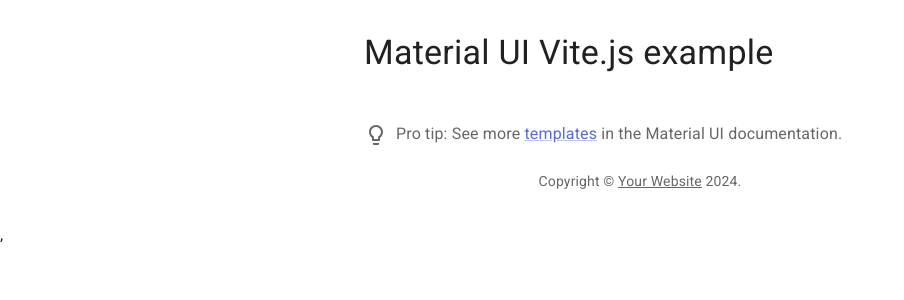
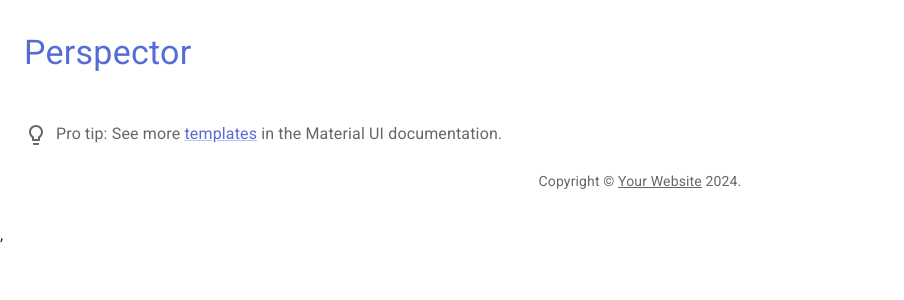
Before and after one commit to eccpluto/IOD-SE2024-miniProject02.1, a React (Vite) app in the folder material-ui-vite/: page / in a window 1280 px wide. Shown: the top 300 px of the page, without its empty margins (0-904 px from the left). Built offline with nearby package versions, Linux system fonts and the light colour scheme.

Commit message:
styled some of the homepage

```diff
--- a/material-ui-vite/src/components/HomePage.jsx
+++ b/material-ui-vite/src/components/HomePage.jsx
@@ -3,13 +3,22 @@
 import Container from "@mui/material/Container"
 import Typography from "@mui/material/Typography"
 import Box from "@mui/material/Box"
+import useTheme from "@mui/material/styles/useTheme"
 
 function HomePage(props) {
+    const theme = useTheme();
     return (
-        <Container maxWidth="sm">
-            <Box sx={{ my: 4 }}>
-                <Typography variant="h4" component="h1" sx={{ mb: 2 }}>
-                    Material UI Vite.js example
+        <Container maxWidth="xl">
+            <Box sx={{
+                my: 4,
+                // bgcolor:    theme.palette.secondary.main,
+                borderRadius: 4,
+            }}>
+                <Typography variant="h4" component="h1" sx={{
+                    mb: 2,
+                    color: theme.palette.primary.main,
+                }}>
+                    Perspector
                 </Typography>
                 <ProTip />
                 <Copyright />
```
